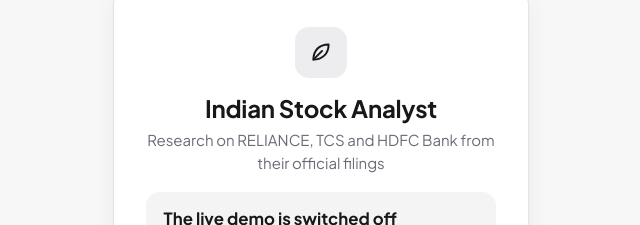
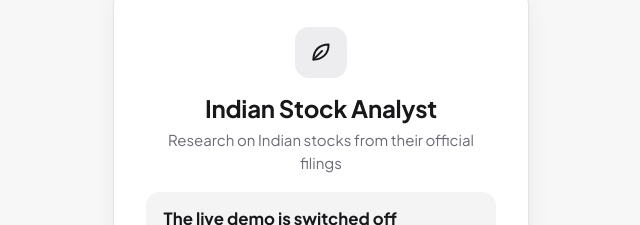
Before and after one commit to srinivxs/contextual-agentic-ai-indian-stock-analyst, a Next.js app in the folder frontend/: page / in a window 1280 px wide. Shown: the part 182-407 px from the top of the page, without its empty margins (319-959 px from the left). Built offline with nearby package versions, Linux system fonts and the light colour scheme; no server answers.

Commit message:
feat(frontend): sign-in line reads "Research on Indian stocks from their official filings"

```diff
--- a/frontend/src/components/SignInView.tsx
+++ b/frontend/src/components/SignInView.tsx
@@ -42,7 +42,7 @@
           <LeafIcon size={26} />
         </div>
         <h1>Indian Stock Analyst</h1>
-        <p className="muted">Research on RELIANCE, TCS and HDFC Bank from their official filings</p>
+        <p className="muted">Research on Indian stocks from their official filings</p>
         {me.status === 'error' && me.offline && <DemoOffline />}
         {me.status === 'error' && !me.offline && (
           <p role="alert" className="alert">
```
Also changed, not shown: 1 other file (tests, documents, lock files or other folders).
